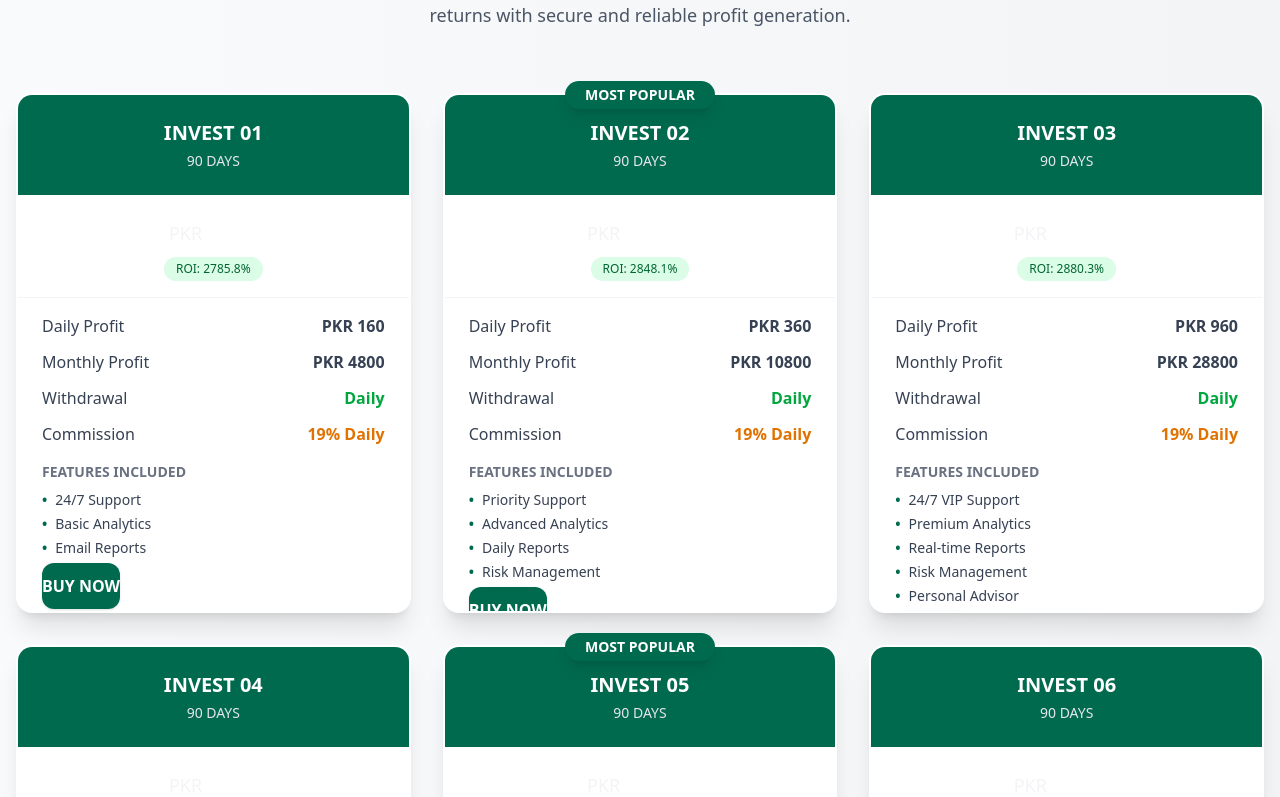
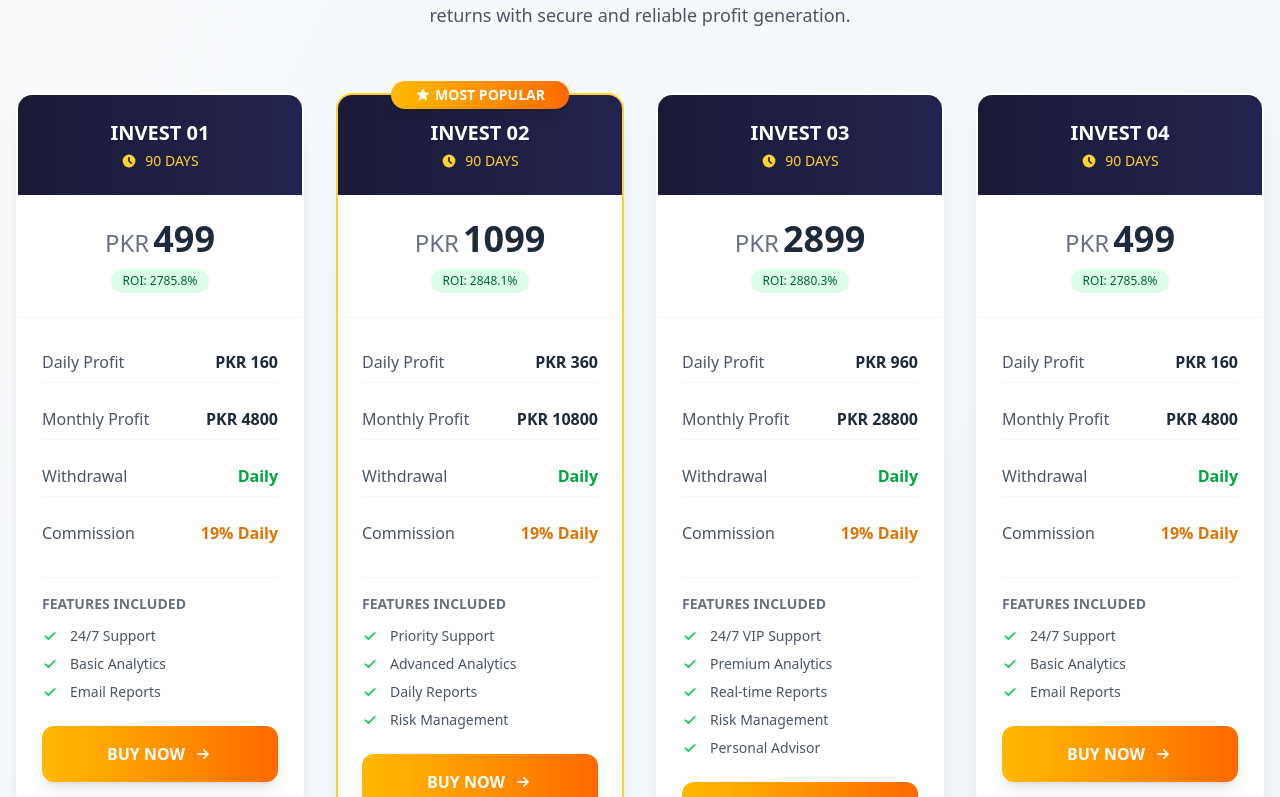
Before and after one commit to sadiqhussain988/Al-Mashriq, a React (Vite) app: page /package in a window 1280 px wide. Shown: the part 523-1320 px from the top of the page. Built offline with nearby package versions, Linux system fonts and the light colour scheme.

Commit message:
all complete website

```diff
--- a/src/components/about/AboutSection.jsx
+++ b/src/components/about/AboutSection.jsx
@@ -1,5 +1,6 @@
 // InfoSection.jsx
 import React, { useEffect } from "react";
+import { Link } from "react-router-dom";
 import AOS from "aos";
 import "aos/dist/aos.css";
 
@@ -34,13 +35,14 @@ const AboutSection = () => {
                         We are a leading financial services provider dedicated to helping individuals and businesses achieve their financial goals through smart and strategic investments.
 
                     </p>
-                    <button
+                    <Link
                         data-aos="zoom-in"
                         data-aos-delay="400"
+                        to="/"
                         className="text-[#FFBC3B] hover:text-[#1A1A37] border border-[#FFBC3B] hover:bg-[#e6ad34] px-6 py-3 rounded-full font-semibold text-lg transition-all duration-300 transform hover:scale-105 shadow-lg shadow-[#FFBC3B]/40"
                     >
                         Start Now
-                    </button>
+                    </Link>
                 </div>
 
                 {/* Right Side: Image */}
--- a/src/components/home/CenterSection.jsx
+++ b/src/components/home/CenterSection.jsx
@@ -1,4 +1,5 @@
 import React, { useEffect } from "react";
+import { Link } from "react-router-dom";
 import AOS from "aos";
 import "aos/dist/aos.css";
 
@@ -27,15 +28,16 @@ const CenteredSection = () => {
       </p>
 
       {/* Button */}
-      <button
+      <Link
         data-aos="zoom-in"
         data-aos-delay="400"
+        to="/register"
         className="bg-white hover:bg-[#e6ad34] text-[#1A1A37] hover:text-white font-semibold
                    px-8 py-3 rounded-full text-lg shadow-lg shadow-[#FFBC3B]/30
                    transition-transform duration-300 hover:scale-105"
       >
         Join Now
-      </button>
+      </Link>
     </section>
   );
 };
--- a/src/components/home/Hero.jsx
+++ b/src/components/home/Hero.jsx
@@ -1,5 +1,6 @@
 // HeroCarousel.jsx
 import React, { useEffect } from "react";
+import { Link } from "react-router-dom";
 import { Swiper, SwiperSlide } from "swiper/react";
 import { Autoplay, Pagination } from "swiper/modules";
 import "swiper/css";
@@ -76,13 +77,14 @@ const Hero = () => {
                   {slide.description}
                 </p>
 
-                <button
+                <Link
                   data-aos={slide.animations.button}
                   data-aos-delay="400"
+                  to="/login"
                   className="bg-[#FFBC3B] hover:bg-[#e6ad34] px-6 py-3 rounded-full font-semibold text-lg transition-all duration-300 transform hover:scale-105 shadow-lg shadow-[#FFBC3B]/40"
                 >
                   {slide.button}
-                </button>
+                </Link>
               </div>
             </div>
           </SwiperSlide>
--- a/src/components/home/InfoSection.jsx
+++ b/src/components/home/InfoSection.jsx
@@ -1,5 +1,6 @@
 // InfoSection.jsx
 import React, { useEffect } from "react";
+import { Link } from "react-router-dom";
 import AOS from "aos";
 import "aos/dist/aos.css";
 
@@ -33,13 +34,14 @@ const InfoSection = () => {
                     >
                         This can include thorough research, ongoing monitoring, and adjustments to the portfolio to respond to changing market conditions.
                     </p>
-                    <button
+                    <Link
                         data-aos="zoom-in"
                         data-aos-delay="400"
+                        to="/about"
                         className="text-[#FFBC3B] hover:text-[#1A1A37] border border-[#FFBC3B] hover:bg-[#e6ad34] px-6 py-3 rounded-full font-semibold text-lg transition-all duration-300 transform hover:scale-105 shadow-lg shadow-[#FFBC3B]/40"
                     >
                         Start Now
-                    </button>
+                    </Link>
                 </div>
 
                 {/* Right Side: Image */}
--- a/src/components/packages/InvestmentCards.jsx
+++ b/src/components/packages/InvestmentCards.jsx
@@ -1,8 +1,8 @@
 import React, { useState } from "react";
 import { Link } from "react-router-dom";
 
-
-const investments = [{ id: 1, name: "INVEST 01", price: 499, daily: 160, monthly: 4800, popular: false, features: ["24/7 Support", "Basic Analytics", "Email Reports"] },
+const investments = [
+  { id: 1, name: "INVEST 01", price: 499, daily: 160, monthly: 4800, popular: false, features: ["24/7 Support", "Basic Analytics", "Email Reports"] },
   { id: 2, name: "INVEST 02", price: 1099, daily: 360, monthly: 10800, popular: true, features: ["Priority Support", "Advanced Analytics", "Daily Reports", "Risk Management"] },
   { id: 3, name: "INVEST 03", price: 2899, daily: 960, monthly: 28800, popular: false, features: ["24/7 VIP Support", "Premium Analytics", "Real-time Reports", "Risk Management", "Personal Advisor"] },
   { id: 4, name: "INVEST 04", price: 499, daily: 160, monthly: 4800, popular: false, features: ["24/7 Support", "Basic Analytics", "Email Reports"] },
@@ -13,19 +13,22 @@ const investments = [{ id: 1, name: "INVEST 01", price: 499, daily: 160, monthly
   { id: 9, name: "INVEST 09", price: 2899, daily: 960, monthly: 28800, popular: false, features: ["24/7 VIP Support", "Premium Analytics", "Real-time Reports", "Risk Management", "Personal Advisor"] },
   { id: 10, name: "INVEST 10", price: 499, daily: 160, monthly: 4800, popular: false, features: ["24/7 Support", "Basic Analytics", "Email Reports"] },
   { id: 11, name: "INVEST 11", price: 1099, daily: 360, monthly: 10800, popular: false, features: ["Priority Support", "Advanced Analytics", "Daily Reports", "Risk Management"] },
-{ id: 12, name: "INVEST 12", price: 2899, daily: 960, monthly: 28800, popular: true, features: ["24/7 VIP Support", "Premium Analytics", "Real-time Reports", "Risk Management", "Personal Advisor"] },];
+  { id: 12, name: "INVEST 12", price: 2899, daily: 960, monthly: 28800, popular: true, features: ["24/7 VIP Support", "Premium Analytics", "Real-time Reports", "Risk Management", "Personal Advisor"] },
+];
 
-export default function InvestmentCards() {
+export default function AdvancedInvestmentCards() {
   const [selectedCard, setSelectedCard] = useState(null);
 
-  const calculateROI = (price, monthly) => ((monthly * 3 - price) / price * 100).toFixed(1);
+  const calculateROI = (price, monthly) => {
+    return ((monthly * 3 - price) / price * 100).toFixed(1);
+  };
 
   return (
-    <div className="min-h-screen bg-gradient-to-r from-gray-50 to-gray-100 py-12 px-4">
+    <div className="min-h-screen bg-gradient-to-br from-slate-50 to-slate-100 py-12 px-4">
       <div className="container mx-auto">
-        {/* Header */}
+        {/* Header Section */}
         <div className="text-center mb-16">
-          <h1 className="text-4xl md:text-5xl font-bold text-[#006A4E] mb-4">
+          <h1 className="text-4xl md:text-5xl font-bold bg-gradient-to-r from-[#1A1A37] to-[#232350] bg-clip-text text-transparent mb-4">
             Investment Plans
           </h1>
           <p className="text-gray-600 text-lg max-w-2xl mx-auto">
@@ -33,12 +36,12 @@ export default function InvestmentCards() {
           </p>
         </div>
 
-        {/* Grid */}
-        <div className="grid grid-cols-1 sm:grid-cols-2 lg:grid-cols-3 gap-8">
-          {investments.map((inv) => (
+        {/* Investment Cards Grid */}
+        <div className="grid grid-cols-1 sm:grid-cols-2 lg:grid-cols-3 xl:grid-cols-4 gap-8">
+          {investments.map((inv, index) => (
             <div
               key={inv.id}
-              className={`relative group cursor-pointer transition-transform duration-500 ${selectedCard === inv.id ? "scale-105" : "hover:scale-105"
+              className={`relative group cursor-pointer transition-all duration-500 ${selectedCard === inv.id ? 'scale-105' : 'hover:scale-105'
                 }`}
               onMouseEnter={() => setSelectedCard(inv.id)}
               onMouseLeave={() => setSelectedCard(null)}
@@ -46,27 +49,38 @@ export default function InvestmentCards() {
               {/* Popular Badge */}
               {inv.popular && (
                 <div className="absolute -top-3 left-1/2 transform -translate-x-1/2 z-10">
-                  <div className="bg-[#006A4E] text-white px-5 py-1 rounded-full text-sm font-bold shadow-lg flex items-center gap-1">
+                  <div className="bg-gradient-to-r from-amber-400 to-orange-500 text-white px-6 py-1 rounded-full text-sm font-bold shadow-lg flex items-center gap-1 text-nowrap">
+                    <svg className="w-4 h-4" fill="currentColor" viewBox="0 0 20 20">
+                      <path d="M9.049 2.927c.3-.921 1.603-.921 1.902 0l1.07 3.292a1 1 0 00.95.69h3.462c.969 0 1.371 1.24.588 1.81l-2.8 2.034a1 1 0 00-.364 1.118l1.07 3.292c.3.921-.755 1.688-1.54 1.118l-2.8-2.034a1 1 0 00-1.175 0l-2.8 2.034c-.784.57-1.838-.197-1.539-1.118l1.07-3.292a1 1 0 00-.364-1.118L2.98 8.72c-.783-.57-.38-1.81.588-1.81h3.461a1 1 0 00.951-.69l1.07-3.292z" />
+                    </svg>
                     MOST POPULAR
                   </div>
                 </div>
               )}
 
-              {/* Card */}
-              <div className={`relative bg-white rounded-2xl shadow-xl overflow-hidden border-2 border-white h-[520px] flex flex-col justify-between`}>
-                {/* Header */}
-                <div className="bg-[#006A4E] text-white py-6 px-6 text-center">
+              {/* Main Card */}
+              <div className={`relative bg-white rounded-2xl shadow-xl hover:shadow-2xl transition-all duration-500 overflow-hidden border-2 ${inv.popular ? 'border-amber-300' : 'border-white'
+                } ${selectedCard === inv.id ? 'ring-4 ring-blue-100 ring-opacity-50' : ''}`}>
+
+                {/* Animated Gradient Header */}
+                <div className="relative bg-gradient-to-r from-[#1A1A37] to-[#232350] text-white py-6 px-6 overflow-hidden">
+                  <div className="absolute inset-0 bg-gradient-to-r from-transparent via-white/10 to-transparent -skew-x-12 transform translate-x-[-100%] group-hover:translate-x-[100%] transition-transform duration-1000"></div>
+                  <div className="relative z-10 text-center">
                     <h3 className="text-xl font-bold mb-1">{inv.name}</h3>
-                  <div className="flex items-center justify-center gap-2 text-gray-200">
+                    <div className="flex items-center justify-center gap-2 text-amber-300">
+                      <svg className="w-4 h-4" fill="currentColor" viewBox="0 0 20 20">
+                        <path fillRule="evenodd" d="M10 18a8 8 0 100-16 8 8 0 000 16zm1-12a1 1 0 10-2 0v4a1 1 0 00.293.707l2.828 2.829a1 1 0 101.415-1.415L11 9.586V6z" clipRule="evenodd" />
+                      </svg>
                       <span className="text-sm">90 DAYS</span>
                     </div>
                   </div>
+                </div>
 
-                {/* Price & ROI */}
-                <div className="py-4 px-6 text-center border-b border-gray-100">
+                {/* Price Section */}
+                <div className="py-6 px-6 text-center border-b border-gray-100">
                   <div className="flex items-end justify-center gap-1">
-                    <span className="text-lg text-gray-100">PKR</span>
-                    <span className="text-3xl font-bold text-white">{inv.price}</span>
+                    <span className="text-2xl text-gray-500">PKR</span>
+                    <span className="text-4xl font-bold text-gray-800">{inv.price}</span>
                   </div>
                   <div className="mt-2">
                     <span className="inline-block bg-green-100 text-green-800 text-xs font-medium px-3 py-1 rounded-full">
@@ -75,47 +89,77 @@ export default function InvestmentCards() {
                   </div>
                 </div>
 
-                {/* Features */}
-                <div className="py-4 px-6 flex-1 flex flex-col justify-between">
-                  <div className="space-y-3">
-                    <div className="flex justify-between text-gray-700">
-                      <span>Daily Profit</span>
-                      <span className="font-semibold">PKR {inv.daily}</span>
+                {/* Features List */}
+                <div className="py-6 px-6">
+                  <div className="space-y-4">
+                    <div className="flex justify-between items-center py-2 border-b border-gray-100">
+                      <span className="text-gray-600">Daily Profit</span>
+                      <span className="font-semibold text-gray-800">PKR {inv.daily}</span>
                     </div>
-                    <div className="flex justify-between text-gray-700">
-                      <span>Monthly Profit</span>
-                      <span className="font-semibold">PKR {inv.monthly}</span>
+                    <div className="flex justify-between items-center py-2 border-b border-gray-100">
+                      <span className="text-gray-600">Monthly Profit</span>
+                      <span className="font-semibold text-gray-800">PKR {inv.monthly}</span>
                     </div>
-                    <div className="flex justify-between text-gray-700">
-                      <span>Withdrawal</span>
+                    <div className="flex justify-between items-center py-2 border-b border-gray-100">
+                      <span className="text-gray-600">Withdrawal</span>
                       <span className="font-semibold text-green-600">Daily</span>
                     </div>
-                    <div className="flex justify-between text-gray-700">
-                      <span>Commission</span>
+                    <div className="flex justify-between items-center py-2">
+                      <span className="text-gray-600">Commission</span>
                       <span className="font-semibold text-amber-600">19% Daily</span>
                     </div>
                   </div>
 
-                  <div className="mt-4">
-                    <h4 className="text-sm font-semibold text-gray-500 mb-2">FEATURES INCLUDED</h4>
-                    <ul className="space-y-1">
-                      {inv.features.map((feat, i) => (
-                        <li key={i} className="flex items-center gap-2 text-gray-700 text-sm">
-                          <span className="text-[#006A4E] font-bold">•</span>
-                          {feat}
-                        </li>
+                  {/* Additional Features */}
+                  <div className="mt-6 pt-4 border-t border-gray-100">
+                    <h4 className="text-sm font-semibold text-gray-500 mb-3">FEATURES INCLUDED</h4>
+                    <div className="space-y-2">
+                      {inv.features.map((feature, idx) => (
+                        <div key={idx} className="flex items-center gap-3 text-sm text-gray-600">
+                          <svg className="w-4 h-4 text-green-500 flex-shrink-0" fill="currentColor" viewBox="0 0 20 20">
+                            <path fillRule="evenodd" d="M16.707 5.293a1 1 0 010 1.414l-8 8a1 1 0 01-1.414 0l-4-4a1 1 0 011.414-1.414L8 12.586l7.293-7.293a1 1 0 011.414 0z" clipRule="evenodd" />
+                          </svg>
+                          {feature}
+                        </div>
                       ))}
-                    </ul>
+                    </div>
                   </div>
                 </div>
 
-                {/* CTA */}
+                {/* CTA Button */}
                 <div className="px-6 pb-6">
-                  <Link to="/register" className="w-full bg-[#006A4E] hover:bg-[#00563C] text-white font-semibold py-3 rounded-xl shadow transition-all duration-300 hover:scale-105">
-                    BUY NOW
+                  <Link
+                    to="/register"
+                    className="block w-full bg-gradient-to-r from-amber-400 to-orange-500 hover:from-amber-500 hover:to-orange-600 text-white font-semibold py-4 rounded-xl shadow-lg transform transition-all duration-300 hover:scale-105 hover:shadow-xl active:scale-95"
+                  >
+                    <div className="flex items-center justify-center gap-2">
+                      <span>BUY NOW</span>
+                      <svg
+                        className="w-5 h-5 transform group-hover:translate-x-1 transition-transform duration-200"
+                        fill="none"
+                        stroke="currentColor"
+                        viewBox="0 0 24 24"
+                      >
+                        <path
+                          strokeLinecap="round"
+                          strokeLinejoin="round"
+                          strokeWidth={2}
+                          d="M13 7l5 5m0 0l-5 5m5-5H6"
+                        />
+                      </svg>
+                    </div>
                   </Link>
                 </div>
+
+                {/* Hover Effect Border */}
+                <div className="absolute inset-0 rounded-2xl border-2 border-transparent bg-gradient-to-r from-amber-400 to-orange-500 opacity-0 group-hover:opacity-100 transition-opacity duration-500 -z-10">
+                  <div className="absolute inset-[2px] rounded-2xl bg-white z-10"></div>
                 </div>
+              </div>
+
+              {/* Floating Elements */}
+              <div className="absolute -top-2 -right-2 w-6 h-6 bg-blue-500 rounded-full opacity-0 group-hover:opacity-100 transition-opacity duration-500 animate-ping"></div>
+              <div className="absolute -bottom-2 -left-2 w-4 h-4 bg-green-500 rounded-full opacity-0 group-hover:opacity-100 transition-opacity duration-500 delay-200 animate-ping"></div>
             </div>
           ))}
         </div>
@@ -123,7 +167,7 @@ export default function InvestmentCards() {
         {/* Footer Note */}
         <div className="text-center mt-16">
           <p className="text-gray-500 text-sm">
-            All investments are secured with our 256-bit SSL encryption and protected by our money-back guarantee.
+            All investments are secured with our 256-bit SSL encryption and protected by our money-back guarante.
           </p>
         </div>
       </div>
```
Lines whose indentation alone changed are shown as unchanged.
